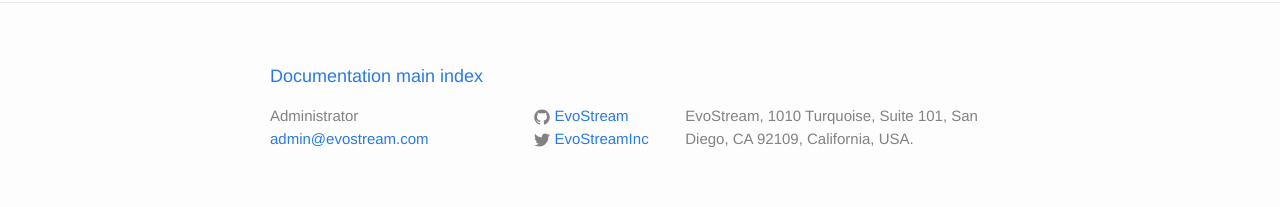
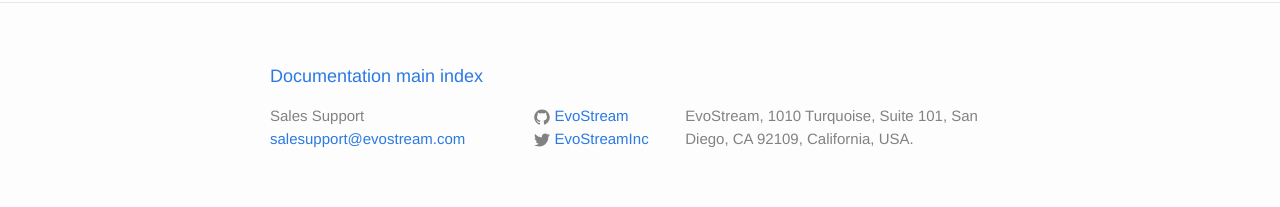
Before and after one commit to EvoStream/ems_how_to_guide, a Jekyll site: the page built from index.html, in a window 1280 px wide. Shown: the part 2154-2361 px from the top of the page. Built offline with Jekyll 4.4.1, drawn with Linux system fonts in a browser that asks for light colours.

Commit message:
change email address to sales support

```diff
--- a/_config.yml
+++ b/_config.yml
@@ -11,8 +11,8 @@
 home_title: Back to EvoStream.com
 home_url: "https://evostream.com"
 github_url: "https://github.com/EvoStream"
-email_name: Administrator
-email: admin@evostream.com
+email_name: Sales Support
+email: salesupport@evostream.com
 description: > # this means to ignore newlines until "baseurl:"
   EvoStream, 1010 Turquoise, Suite 101,
   San Diego, CA 92109, California, USA.
```
